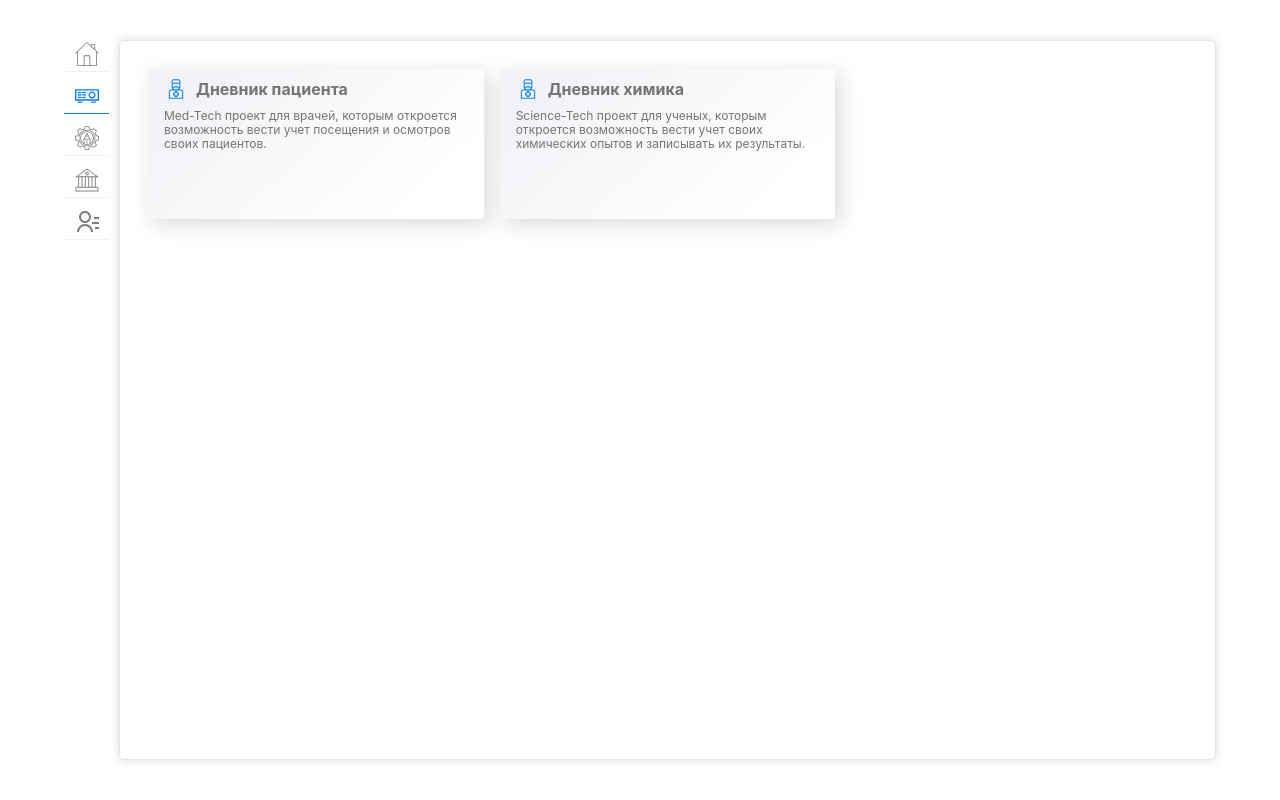
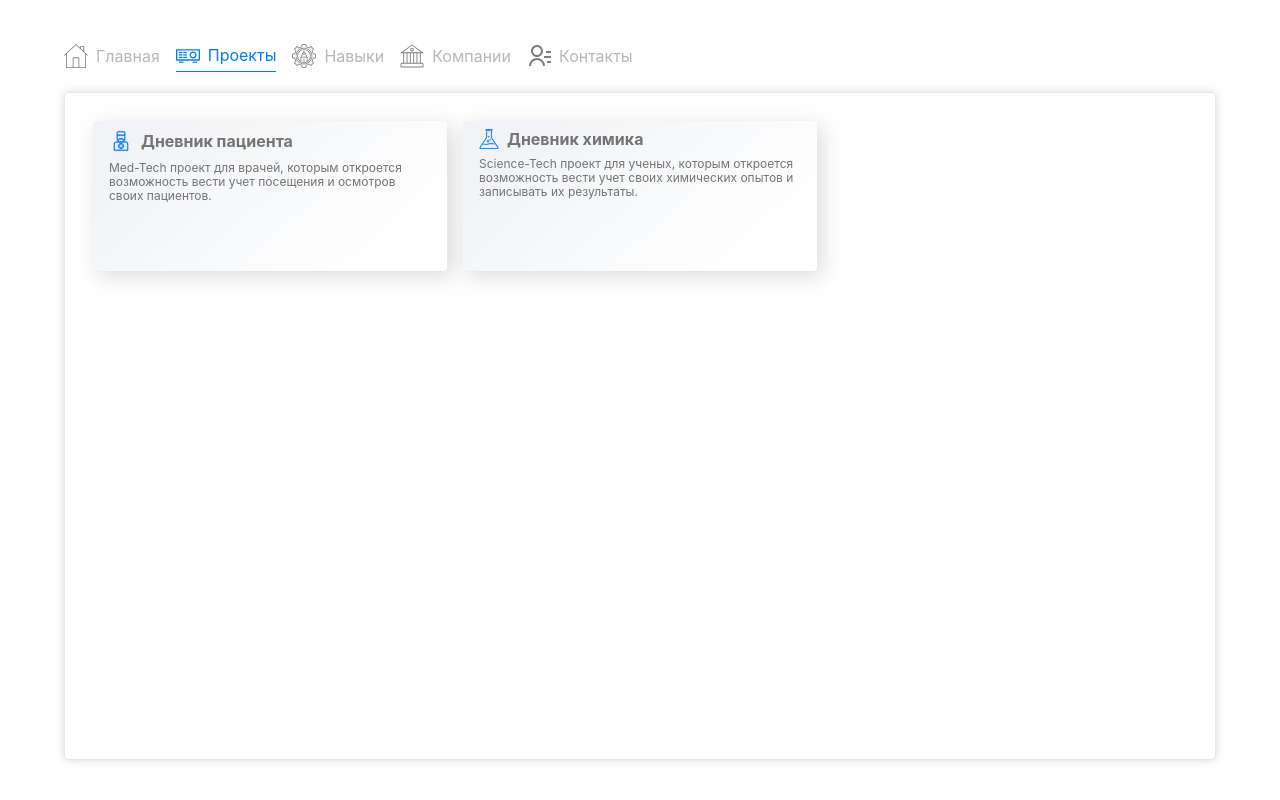
Before and after one commit to ggpo1/portfall.io, a React (Create React App) app: page /demos in a window 1280 px wide. Built offline with nearby package versions, Linux system fonts and the light colour scheme; what react-animations would draw is missing.

Commit message:
fix: menu

```diff
--- a/src/app.consts.tsx
+++ b/src/app.consts.tsx
@@ -10,7 +10,7 @@ export const tabs = [
   {
     id: "/demos",
     icon: <Icons.ProjectorIcon />,
-    title: "Демки"
+    title: "Проекты"
   },
   {
     id: "/skills",
--- a/src/app.tsx
+++ b/src/app.tsx
@@ -19,7 +19,7 @@ export const App = React.memo(() => {
       <Menu
         tabs={tabs}
         contents={contents}
-        direction="column"
+        direction="row"
       />
       {/* <Markdown.Canvas ref={canvasRef} /> */}
       {/* <Markdown.DebugContainer /> */}
--- a/src/components/menu/menu.styles.ts
+++ b/src/components/menu/menu.styles.ts
@@ -13,18 +13,20 @@ export const Wrapper = styled.div<DirectionProps>`
 export const Tabs = styled.div<DirectionProps>`
   display: flex;
   flex-direction: ${({ direction }) => direction};
-  gap: 10px;
+  gap: 16px;
   flex-grow: 0;
   margin-bottom: 10px;
 `;
 
 export const Tab = styled.button<{ isActive: boolean }>`
-  width: 45px;
+  display: flex;
+  gap: 8px;
+  align-items: center;
   height: ${({ theme }) => theme.buttonHeight};
   border: none;
   background-color: ${({ theme }) => theme.baseColor};
-  border-bottom: ${({ theme, isActive }) => `1px solid ${isActive ? theme.backgroundColorActive : "#e5e5e5"}`};
-  color: ${({ theme, isActive }) => isActive && theme.backgroundColorActive};
+  border-bottom: ${({ theme, isActive }) => `${isActive ? `1px solid ${theme.backgroundColorActive}` : "none"}`};
+  color: ${({ theme, isActive }) => isActive && theme.backgroundColorActive} !important;
   opacity: ${({ isActive }) => !isActive && "0.5"};
 
   svg {
@@ -40,8 +42,12 @@ export const Tab = styled.button<{ isActive: boolean }>`
   }
 
   &:active {
-    color: #e5e5e5;
+    color: #e5e5e5 !important;
     border-bottom: 1px solid #e5e5e5;
+
+    svg {
+      fill: #e5e5e5;
+    }
   }
 `;
 
--- a/src/components/menu/menu.tsx
+++ b/src/components/menu/menu.tsx
@@ -54,9 +54,9 @@ export const Menu = React.memo<Props>((props) => {
         <Markdown.Tabs direction={direction}>
           {tabs.map(({ id, icon, title }, index) => {
             return (
-              <Link key={`link_${id}`} to={id} onClick={handleUpdate}>
+              <Link style={{ textDecoration: "none" }} key={`link_${id}`} to={id} onClick={handleUpdate}>
                 <Markdown.Tab tabIndex={index + 1} isActive={active === id} title={title}>
-                  {icon}
+                  {icon} {title}
                 </Markdown.Tab>
               </Link>
             );
--- a/src/features/demos/demos.styles.ts
+++ b/src/features/demos/demos.styles.ts
@@ -39,6 +39,8 @@ export const Header = styled.div`
 
   svg {
     fill: ${({ theme }) => theme.backgroundColorActive};
+    color: ${({ theme }) => theme.backgroundColorActive};
+    stroke: ${({ theme }) => theme.backgroundColorActive};
   }
 `;
 
--- a/src/features/demos/demos.tsx
+++ b/src/features/demos/demos.tsx
@@ -1,5 +1,6 @@
 import { memo } from "react";
 import { ReactComponent as MedicalIcon } from "./medical.svg";
+import { ReactComponent as ChemistryIcon } from "./chemistry.svg";
 import * as Markdown from "./demos.styles";
 
 export const Demos = memo(() => {
@@ -21,7 +22,7 @@ export const Demos = memo(() => {
       <Markdown.Link href="https://chemistry-notes.arkhangelskii-it.ru" target="_blank" rel="noopener">
         <Markdown.Cell>
           <Markdown.Header>
-            <MedicalIcon />
+            <ChemistryIcon />
             <Markdown.Title>
               Дневник химика
             </Markdown.Title>
```
Also changed, not shown: src/features/demos/chemistry.svg (added).
